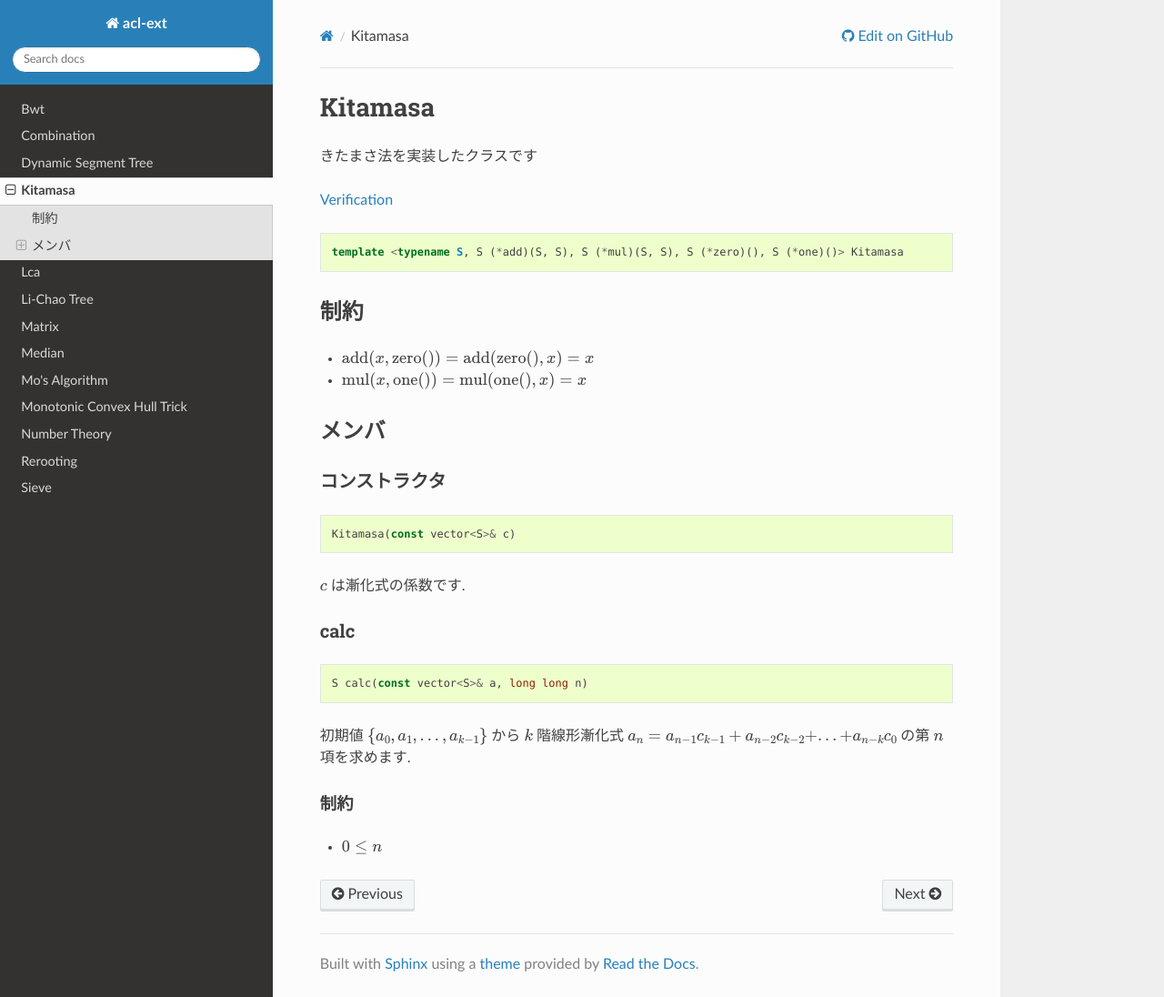
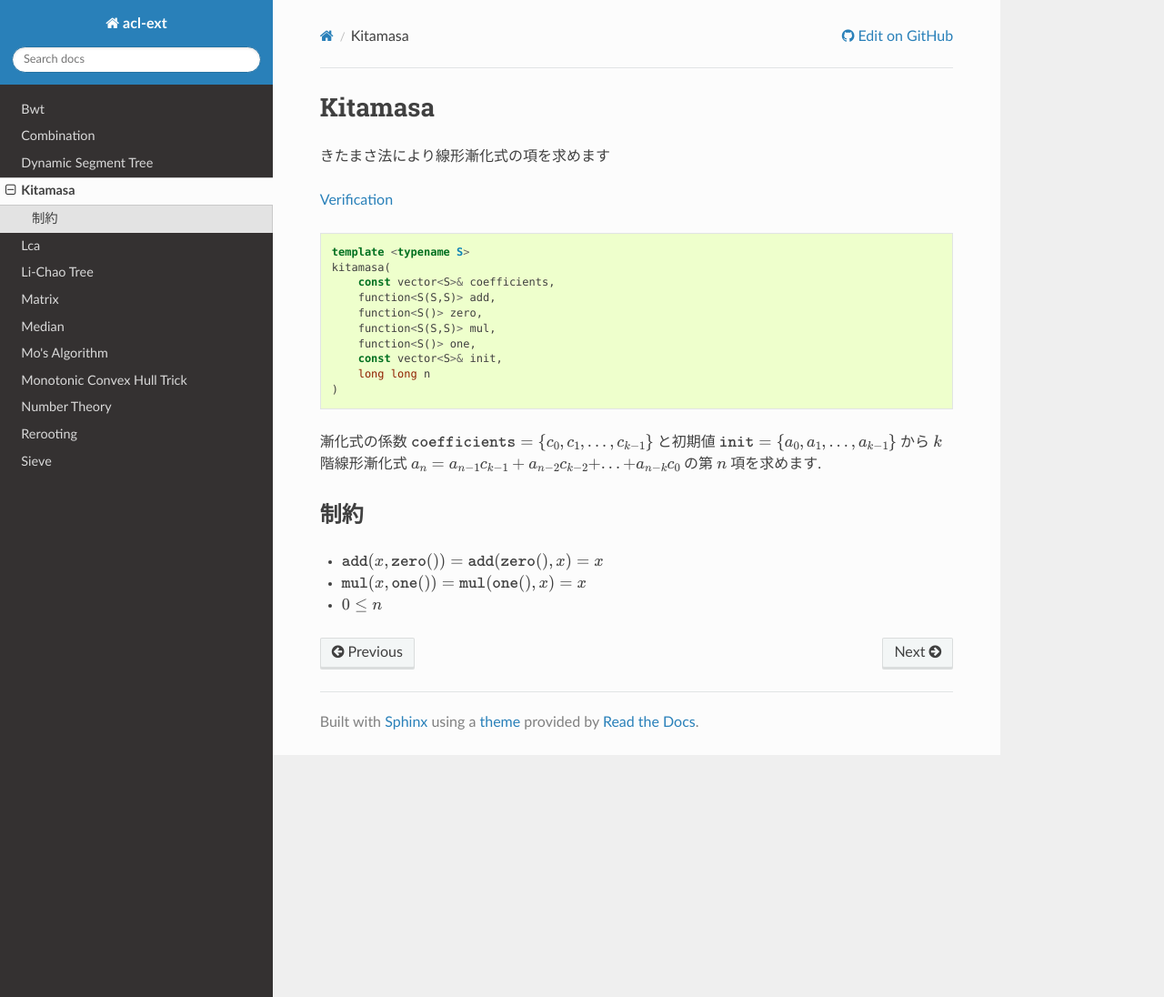
Before and after one commit to prfss/aclib-cpp, a Sphinx documentation site: the page built from doc/kitamasa.rst, in a window 1280 px wide and 1096 px high. Shown: the whole window at 91% size. Built offline with Sphinx 7.4.7 and the Read the Docs theme 2.0.0, drawn with Linux system fonts in a browser that asks for light colours.

Commit message:
Change kitamasa interface

```diff
--- a/doc/kitamasa.rst
+++ b/doc/kitamasa.rst
@@ -1,39 +1,28 @@
 Kitamasa
 ########
 
-きたまさ法を実装したクラスです
+きたまさ法により線形漸化式の項を求めます
 
 :doc:`kitamasa_verification`
 
 .. code-block:: cpp
 
- template <typename S, S (*add)(S, S), S (*mul)(S, S), S (*zero)(), S (*one)()> Kitamasa
+ template <typename S>
+ kitamasa(
+     const vector<S>& coefficients,
+     function<S(S,S)> add,
+     function<S()> zero,
+     function<S(S,S)> mul,
+     function<S()> one,
+     const vector<S>& init,
+     long long n
+ )
+
+漸化式の係数 :math:`\mathtt{coefficients} = \{ c_0, c_1, ..., c_{k-1} \}` と初期値 :math:`\mathtt{init} = \{a_0,a_1,...,a_{k-1}\}` から
+:math:`k` 階線形漸化式 :math:`a_n = a_{n-1}c_{k-1} + a_{n-2}c_{k-2} + ... + a_{n-k}c_0` の第 :math:`n` 項を求めます.
 
 制約
 ****
-- :math:`\text{add}(x, \text{zero()}) = \text{add}(\text{zero()}, x) = x`
-- :math:`\text{mul}(x,\text{one}()) = \text{mul}(\text{one}(),x) = x`
-
-メンバ
-******
-
-コンストラクタ
-==============
-.. code-block:: cpp
-
- Kitamasa(const vector<S>& c)
-
-:math:`c` は漸化式の係数です.
-
-calc
-====
-.. code-block:: cpp
-
- S calc(const vector<S>& a, long long n)
-
-初期値 :math:`\{a_0,a_1,...,a_{k-1}\}` から
-:math:`k` 階線形漸化式 :math:`a_n = a_{n-1}c_{k-1} + a_{n-2}c_{k-2} + ... + a_{n-k}c_0` の第 :math:`n` 項を求めます.
-
-制約
-----
+- :math:`\mathtt{add}(x, \mathtt{zero}()) = \mathtt{add}(\mathtt{zero}(), x) = x`
+- :math:`\mathtt{mul}(x,\mathtt{one}()) = \mathtt{mul}(\mathtt{one}(),x) = x`
 - :math:`0 \le n`
--- a/doc/kitamasa_verification.rst
+++ b/doc/kitamasa_verification.rst
@@ -1,5 +1,5 @@
 Verification
 #############
 
-- `T - フィボナッチ <https://atcoder.jp/contests/tdpc/tasks/tdpc_fibonacci>`_ (`Accepted submission <https://atcoder.jp/contests/tdpc/submissions/27871450>`_)
-- `D - 漸化式 <https://atcoder.jp/contests/abc009/tasks/abc009_4>`_ (`Accepted submission <https://atcoder.jp/contests/abc009/submissions/27914069>`_)
+- `T - フィボナッチ <https://atcoder.jp/contests/tdpc/tasks/tdpc_fibonacci>`_ (`Accepted submission <https://atcoder.jp/contests/tdpc/submissions/30216534>`_)
+- `D - 漸化式 <https://atcoder.jp/contests/abc009/tasks/abc009_4>`_ (`Accepted submission <https://atcoder.jp/contests/abc009/submissions/30216583>`_)
```
Also changed, not shown: 2 other files.
